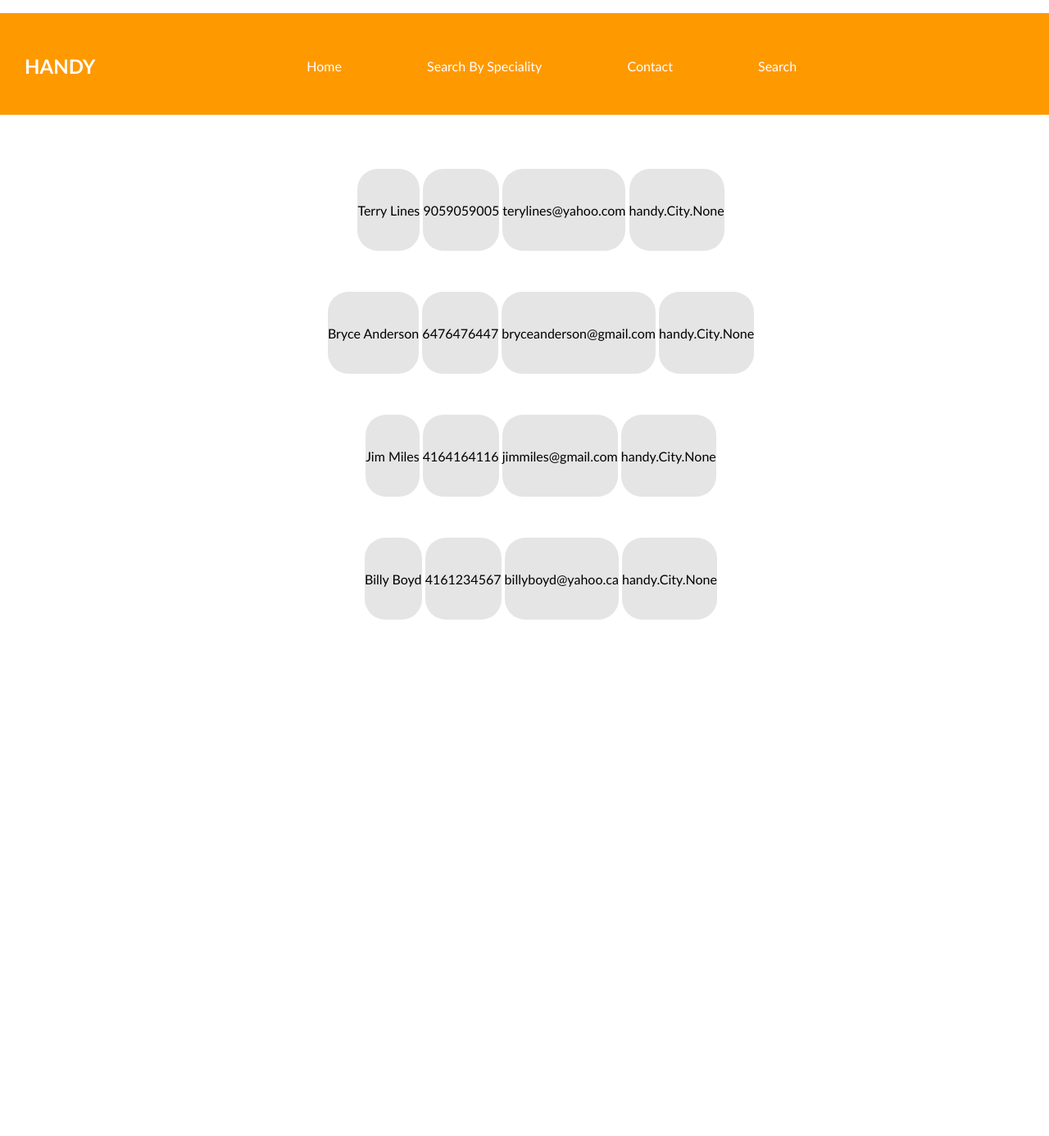
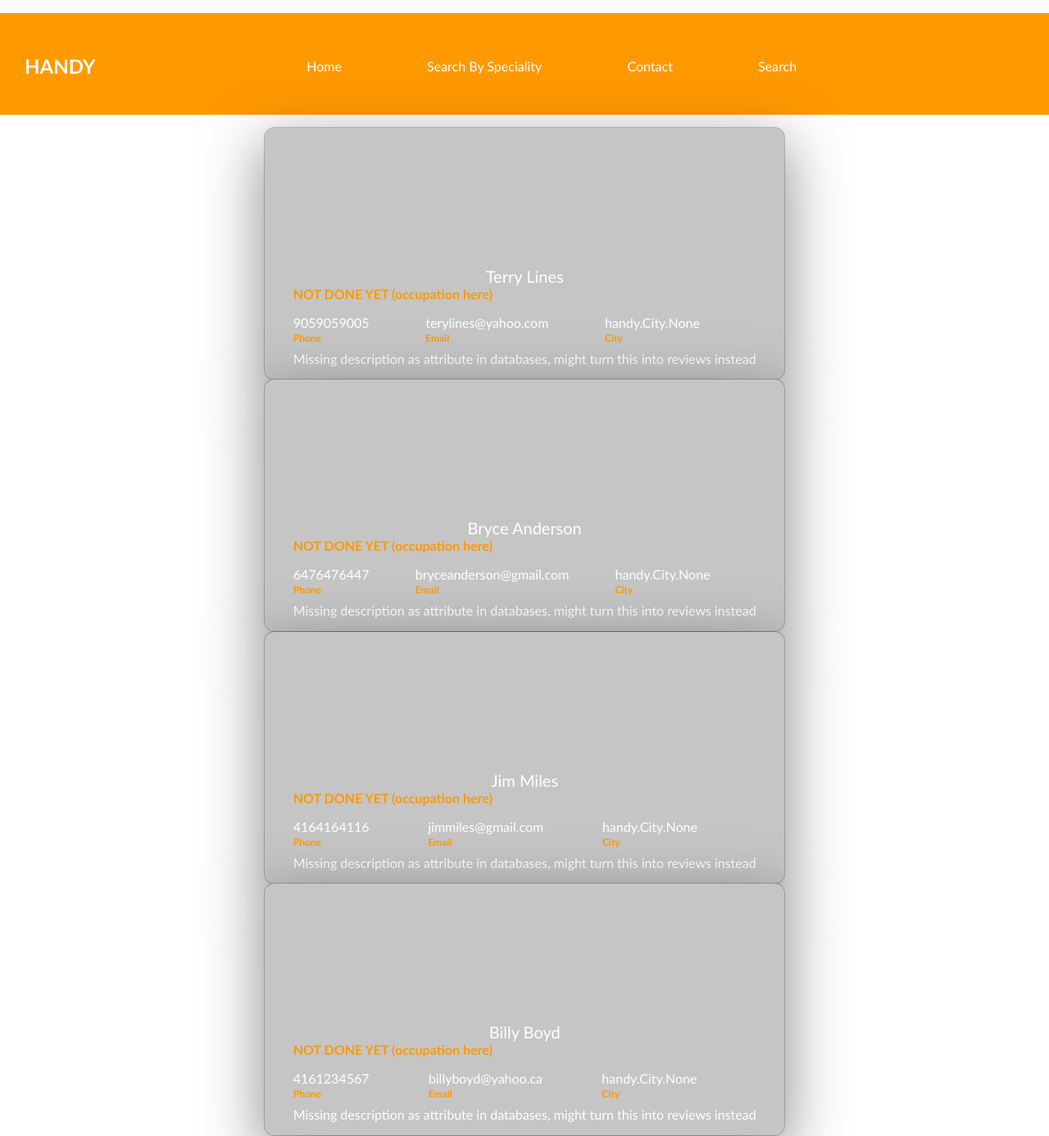
Before and after one commit to JackEshkenazi/Handy-Website, a Django app: page /Home in a window 1280 px wide. Shown: the whole page at 82% size. Before the commit the page ends 756 px from the top, so only its background shows below. Run offline with Django 3.2, Linux system fonts and the light colour scheme; data comes from the database, SQL or seed files in the repository.

Commit message:
css work on main view page

```diff
--- a/handy/views.py
+++ b/handy/views.py
@@ -7,7 +7,7 @@ def index(request):
 
   data = Contractor.objects.all()
 
-  print(data[2])
+  #print(data[2])
 
   context={
     'data': data
--- a/static/home.css
+++ b/static/home.css
@@ -1,23 +1,118 @@
-.card > .info{
-    list-style: none;
-	text-align: center;
-    padding-top: 50px;
+* {
+   box-sizing: border-box;
+}
+
+:root {
+   --background: white;
+
+   --primary: #ff9900;
+   --secondary: #1effc3;
+
+   --card-size: 400px;
+}
+
+body {
+   height: 100vh;
+   margin: 0;
+   place-items: top;
+
+   text-rendering: optimizelegibility;
+   -webkit-font-smoothing: antialiased;
+}
+
+.card {
+   width: calc(var(--card-size) * 1.586);
+   margin:auto;
+
+   border-radius: 0.75rem;
+   box-shadow:  0 22px 70px 4px rgba(59, 59, 59, 0.56), 0 0 0 1px rgba(61, 61, 61, 0.3);
+
+   background: #c5c5c5;
+
+   display: grid;
+   color: white;
+
+   align-items: center;
+   justify-items: top;
+
+   will-change: transform;
+   transition: transform 0.25s cubic-bezier(0.4, 0.0, 0.2, 1), box-shadow 0.25s cubic-bezier(0.4, 0.0, 0.2, 1);
+
+
+   &:hover {
+      transform: scale(1.1);
+      box-shadow: 0 32px 80px 14px rgba(0,0,0,0.36), 0 0 0 1px rgba(0, 0, 0, 0.3);
+   }
+}
+
+.card-details {
+   padding: 1rem;
+   place-items: top;
+   align-items: center;
+
+   margin: auto;
 
 }
 
-.info > li{
-    display: inline-flex;
-    align-items: center;
-    justify-content: center;
-    background-color: #e5e5e5;
-    height: 100px;
-    border-radius: 25px;
+.name {
+   font-size: 1.25rem;
+   text-align: center;
+
+   margin: auto;
 }
 
+.occupation {
+   font-weight: 600;
+   color: var(--primary);
+}
 
-.info > li > a{
-    text-decoration: none;
-    list-style: none;
-    color: black
+.card-avatar {
+   display: grid;
+   place-items: center;
+}
 
+svg {
+   fill: white;
+   width: 65%;
 }
+
+.card-about {
+   margin-top: 1rem;
+   display: grid;
+   grid-auto-flow: column;
+}
+
+.item {
+   display: flex;
+   flex-direction: column;
+   margin-bottom: 0.5rem;
+}
+
+   .value {
+      font-size: 1rem;
+   }
+
+   .label {
+      margin-top: 0.15rem;
+      font-size: 0.75rem;
+      font-weight: 600;
+      color: var(--primary);
+   }
+
+.skills {
+   display: flex;
+   flex-direction: column;
+   margin-top: 0.75rem;
+
+   .label {
+      font-size: 1rem;
+      font-weight: 600;
+      color: var(--primary);
+   }
+
+   .value {
+      margin-top: 0.15rem;
+      font-size: 0.75rem;
+      line-height: 1.25rem;
+   }
+}
--- a/templates/index.html
+++ b/templates/index.html
@@ -2,32 +2,49 @@
 
 {% load static %}
 
-<!DOCTYPE HTML>
-<body>
-<head>
-
 {% block mainpage %}
 
 <link rel="stylesheet" href="/static/home.css?{% now "U" %}"/>
+<link href="https://fonts.googleapis.com/css?family=Source+Code+Pro:400,500" rel="stylesheet">
 
-<div class = cards>
 
-<ul class = "card">
 {% for record in data  %}
-<div class = "info">
-	<li><a href=#>{{ record.name }}</a></li>
-	<li><a href=#>{{ record.phone }}</a></li>
-	<li><a href=#>{{ record.email }}</a></li>
-	<li><a href=#>{{ record.city }}</a></li>
-</div>
-{%endfor%}
-</ul>
 
 </div>
 
+<div class="card">
+   <div class="card-picture">
+      <svg picture="0 0 208 278"></svg>
+   </div>
+   <div class="card-details">
+
+	  <div class="name">{{ record.name }}</div>
+
+      <div class="occupation">NOT DONE YET (occupation here)</div>
+
+      <div class="card-about">
+
+		<div class="item">
+            <span class="value">{{ record.phone }}</span>
+            <span class="label">Phone</span>
+		 </div>
+         <div class="item">
+            <span class="value">{{ record.email }} </span>
+            <span class="label">Email</span>
+		 </div>
+         <div class="item">
+            <span class="value">{{ record.city }}</span>
+            <span class="label">City</span>
+		 </div>
+
+	  </div>
+
+      <div class="Description">
+         <span class="value">Missing description as attribute in databases, might turn this into reviews instead</span>
+      </div>
+   </div>
+</div>
+
+{%endfor%}
+
 {% endblock %}
-
-</head>
-</body>
-
-</html>
```
Also changed, not shown: mysite/secrets.py (+17 -0 lines).
